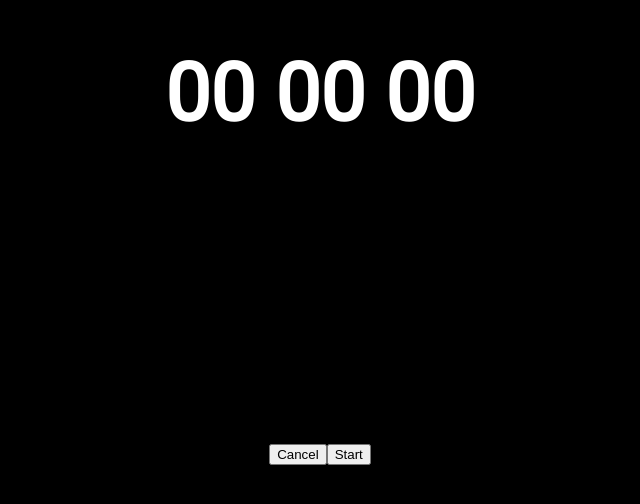
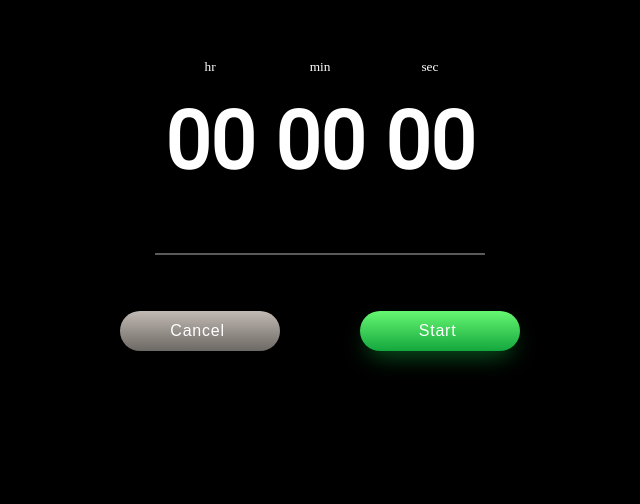
Before and after one commit to RiverDave/OSXTimer, a React (Vite) app: page / in a window 1280 px wide. Shown: the part 216-720 px from the top of the page, without its empty margins (320-960 px from the left). Built offline with nearby package versions, Linux system fonts and the light colour scheme.

Commit message:
Refactor CSS and add TODO comments

```diff
--- a/src/App.css
+++ b/src/App.css
@@ -31,29 +31,139 @@ body {
   font-family: "Roboto", sans-serif;
 }
 
-.timer-numbers-space {
+.timer-box {
   display: flex;
   align-items: center;
   justify-content: center;
+  border-bottom: solid 2px rgb(92, 89, 89);
 }
 
+/* space between button & numbers above */
 .timer-extras {
-  margin-top: 30vh;
+  margin-top: 2vh;
   flex-direction: column;
 }
 
-.timer-selected {
-  border: 2px solid white;
+.timer-extras button {
+  margin-top: 30vh;
+  flex-direction: column;
+  margin: 5vh;
 }
 
-.timer-selected:hover {
-  cursor: default;
-  border: 2px solid white;
+/* if timer -> off: */
+/* TODO: Figure out what's going on with its effect, it doesnt match the effect at: https://getcssscan.com/css-buttons-examples (button 88) */
+.btn-start {
+  align-items: center;
+  width: 160px;
+  font-weight: 500;
+  font-size: 16px;
+  padding: 0.7em 1.4em 0.7em 1.1em;
+  color: white;
+  background: #ad5389;
+  background: linear-gradient(
+    0deg,
+    rgba(20, 167, 62, 1) 0%,
+    rgba(102, 247, 113, 1) 100%
+  );
+  border: none;
+  box-shadow: 0 0.7em 1.5em -0.5em #14a73e98;
+  letter-spacing: 0.05em;
+  border-radius: 20em;
+  cursor: pointer;
+  user-select: none;
+  -webkit-user-select: none;
+  touch-action: manipulation;
 }
 
+.btn-start:hover {
+  box-shadow: 0 0.5em 1.5em -0.5em #14a73e98;
+}
+
+.btn-start:active {
+  box-shadow: 0 0.3em 1em -0.5em #14a73e98;
+}
+
+/* if timer -> on: */
+/* Could this btn just inherit all traits from above?? 🤔*/
+.btn-counting {
+  align-items: center;
+  width: 160px;
+  font-weight: 500;
+  font-size: 16px;
+  padding: 0.7em 1.4em 0.7em 1.1em;
+  color: white;
+  background: #ad5389;
+  background: linear-gradient(
+    0deg,
+    rgb(167, 108, 20) 0%,
+    rgb(247, 176, 118) 100%
+  );
+  border: none;
+  box-shadow: 0 0.7em 1.5em -0.5em #14a73e98;
+  letter-spacing: 0.05em;
+  border-radius: 20em;
+  cursor: pointer;
+  user-select: none;
+  -webkit-user-select: none;
+  touch-action: manipulation;
+}
+
+.btn-counting:hover {
+  box-shadow: 0 0.5em 1.5em -0.5em #a77d1498;
+}
+
+.btn-counting:active {
+  box-shadow: 0 0.3em 1em -0.5em #a7741498;
+}
+
+.btn-cancel {
+  align-items: center;
+  width: 160px;
+  font-weight: 500;
+  font-size: 16px;
+  padding: 0.7em 1.4em 0.7em 1.1em;
+  color: white;
+  background: #ad5389;
+  background: linear-gradient(
+    0deg,
+    rgb(108, 104, 99) 0%,
+    rgb(194, 186, 180) 100%
+  );
+  border: none;
+  /* box-shadow: 0 0.7em 1.5em -0.5em #909690fb; */
+  letter-spacing: 0.05em;
+  border-radius: 20em;
+  cursor: pointer;
+  user-select: none;
+  -webkit-user-select: none;
+  touch-action: manipulation;
+}
+
+.btn-cancel:hover {
+  box-shadow: 0 0.5em 1.5em -0.5em #94928a98;
+}
+
+.btn-cancel:active {
+  box-shadow: 0 0.3em 1em -0.5em #dddbd798;
+}
+/* endif */
+
 .timer-num {
+  margin-top: 10px;
+  cursor: default;
 }
 
 .timer-num:hover {
   cursor: default;
 }
+
+.timer-num-selected {
+  margin-top: 10px;
+  border: 2px solid white;
+}
+
+.timer-num-selected:hover {
+  margin-top: 10px;
+  cursor: default;
+  border: 2px solid white;
+}
--- a/src/Components/Num.css
+++ b/src/Components/Num.css
@@ -0,0 +1,5 @@
+/* TODO: Arrange css attributes in its respective css file */
+
+.timer-num-tag {
+  margin-bottom: 10px;
+}
--- a/src/Components/Num.jsx
+++ b/src/Components/Num.jsx
@@ -1,6 +1,10 @@
 import { useCallback, useEffect } from "react";
 
-//TODO: Implement prop validation since this warning is annoying
+/*NOTE: (The wiki does not recommend doing prop validation in modern react
+ Apparently proper type checking is done in TypeScript.
+// )
+
+*/
 export function Num({ value, isSelected, onClick, onValueChange, position }) {
   const handleKeyDown = useCallback(
     (event) => {
@@ -26,6 +30,9 @@ export function Num({ value, isSelected, onClick, onValueChange, position }) {
     [isSelected, onValueChange, position, value]
   );
 
+  //small element children:
+  const pos = ["hr", "min", "sec"];
+
   useEffect(() => {
     window.addEventListener("keydown", handleKeyDown); //will trigger func upon event
 
@@ -34,9 +41,16 @@ export function Num({ value, isSelected, onClick, onValueChange, position }) {
     };
   }, [isSelected, value, onValueChange, position, handleKeyDown]); //dependencies change will re-render component
 
+  //TODO: Change <small> font
   return (
-    <div onKeyDown={handleKeyDown} onClick={onClick}>
-      <h1 className={`timer-num ${isSelected ? "timer-selected" : ""}`}>
+    <div
+      className="timer-num-space"
+      onKeyDown={handleKeyDown}
+      onClick={onClick}
+    >
+      {/* TODO: Insert a ':' char after each h1, to replicate the ios layout  */}
+      <small className="timer-num-tag">{pos[position]}</small>
+      <h1 className={`timer-num ${isSelected ? "timer-num-selected" : ""}`}>
         {value < 10 ? "0" : " "}
         {value}
       </h1>
--- a/src/Components/Timer.jsx
+++ b/src/Components/Timer.jsx
@@ -30,8 +30,6 @@ export function Timer() {
   const intervalRef = useRef(); //function reference
   // setPreservedValues(values); // in case a restart is needed
   useEffect(() => {
-    // return () => clearInterval(intervalRef.current);
-
     setPreservedValues((prevValues) => (!timer ? values : prevValues));
     //preserve values if page is refreshed
     window.localStorage.setItem("values", JSON.stringify(values));
@@ -57,10 +55,6 @@ export function Timer() {
             ? setSelectedNum(2)
             : setSelectedNum((prevSelected) => prevSelected - 1);
           break;
-
-        // case "Enter":
-        //   toggleTimer(!timer);
-        //   break;
       }
     };
 
@@ -108,26 +102,28 @@ export function Timer() {
 
   //DONE: Alternate between numbers with the left & right arrow keys [✅] 🐐
 
-  //TODO: Style timer, based on the ios app, have a modern ui
-  // - [] timer-numbers-space should have a box with a lighter color that denotes the space where the numbers are
-  // - [] There should be an indicative of which time unit denotes what(ie: first position denotes hrs, second mins etc...)
-  // - [] Im still not convinced about the font, perhaps i could find one where the numbers are thinner?
-  // - [] Change the box around selected num, since it is pretty barebones as of now.
-  // - [x] increese te amount of space between the numbers & extras.
-  //BUTTONS:
-  // - [] When timer is not running the space button should be grayed, and when it is on its font should glow
-  // - [] The start button should be highlighted with any sort of color.
-  //WHEN TIMER IS ON:
-  // - [] Add a progress bar animation when timer is toggled?? will have to reasearch a about this
-  //FUTURE TODO:
-  // Add a sound when timer is off
-  //
+  /*(TODO: Style timer, based on the ios app, have a modern ui
+
+   - [x] timer-numbers-space should have a box with a lighter color that denotes the space where the numbers are
+   - [x] There should be an indicative of which time unit denotes what(ie: first position denotes hrs, second mins etc...)
+   - [x] Im still not convinced about the font, perhaps i could find one where the numbers are thinner?
+   - [x] Change the box around selected num, since it is pretty barebones as of now.
+   - [x] increese te amount of space between the numbers & extras.
+  BUTTONS:
+   - [x] When timer is not running the space button should be grayed, and when it is on its font should glow
+   - [x] The start button should be highlighted with any sort of color.
+  WHEN TIMER IS ON:
+   - [x] Add a progress bar animation when timer is toggled?? will have to reasearch a about this
+  FUTURE TODO:
+   Add a sound when timer is off
+  */
 
   return (
     <main className="timer-content">
-      <div className="timer-numbers-space">
+      <div className="timer-box">
         {values.map((value, index) => {
           //always return elements in a map!
+
           return (
             <Num
               position={index}
@@ -151,15 +147,21 @@ export function Timer() {
           className="btn-cancel"
           tabIndex={0}
           onClick={() => {
-            toggleTimer(!timer);
-            setValues(preservedValues);
+            if (timer) {
+              toggleTimer(false);
+              setValues(preservedValues);
+            }
           }}
+          //TODO: Figure out what to do with the cancel button, since it's not working as it should
+          // rationale: When the timer has started even if it gets paused, when the cancel button is toggled
+          // the timer values should go back to the state as it was before it had been toggled for the first time.
+          // timer -> 10s -> 8s -> pause -> 5s -> cancel -> 10s(back to here)
         >
           Cancel
         </button>
 
         <button
-          className="btn-start"
+          className={!timer ? "btn-start" : "btn-counting"}
           tabIndex={0}
           onClick={() => toggleTimer(!timer)}
         >
```
